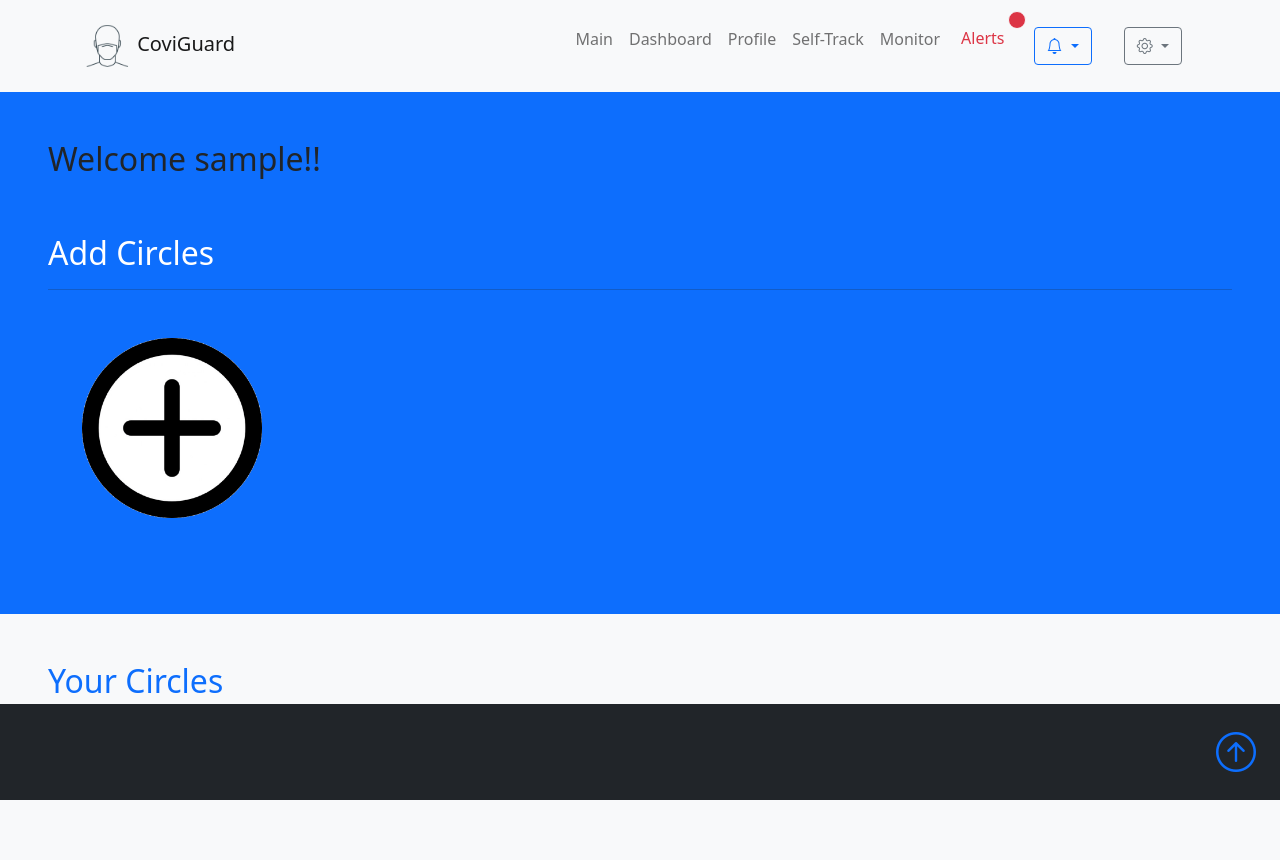
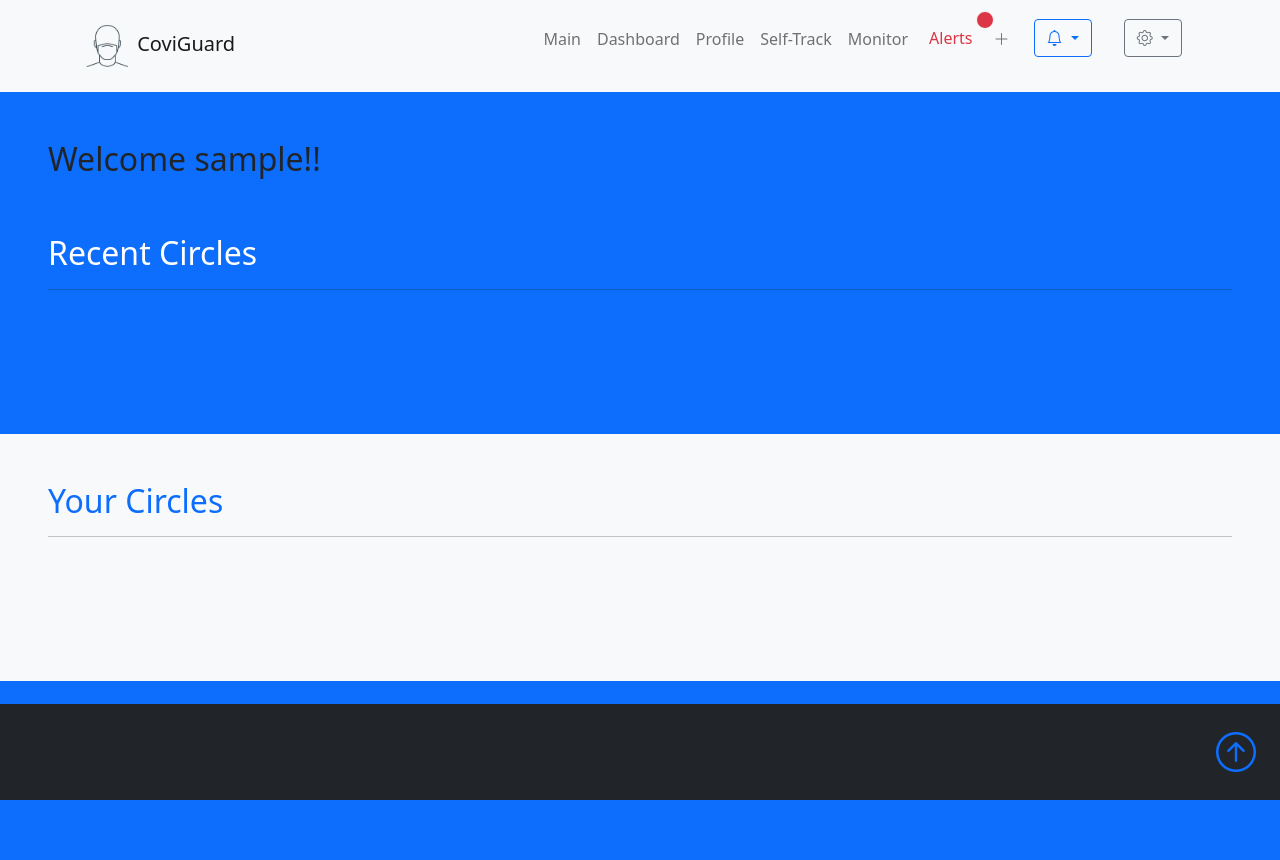
Before and after one commit to gcivil-nyu-org/S2022-Team-6-repo, a Django app: a page that uses templates/navbar.html in a window 1280 px wide. Shown: the top 860 px of the page. After the commit the page ends 800 px from the top, so only its background shows below. Run offline with Django 4.2, Linux system fonts and the light colour scheme; tables that the repository leaves empty hold one stand-in row (values such as "Sample post"); some libraries are stand-ins or nearby versions.

Commit message:
recent circles

```diff
--- a/circle/driver.py
+++ b/circle/driver.py
@@ -1,5 +1,63 @@
-from .models import Circle, CircleUser, CirclePolicy, Policy, RequestCircle
+from .models import (
+    Circle,
+    CircleUser,
+    CirclePolicy,
+    Policy,
+    RequestCircle,
+    RecentCircle,
+)
 from login.models import UserData
+import json
+
+
+def recent_circle(username):
+    user_data = UserData.objects.get(username=username)
+
+    recent_circle_list = list()
+
+    if len(RecentCircle.objects.filter(username=user_data)) == 0:
+
+        recentcircle = RecentCircle()
+        recentcircle.username = user_data
+        recentcircle.recent_circle = json.dumps([])
+        recentcircle.save()
+
+    else:
+        recentcircle = RecentCircle.objects.get(username=user_data)
+
+        jsonDec = json.decoder.JSONDecoder()
+        recent_circle_list = jsonDec.decode(recentcircle.recent_circle)
+
+    return recent_circle_list
+
+
+def get_recent_circles(recent_circle_list, username):
+
+    recent_circles = list()
+
+    for circle in recent_circle_list:
+        recent_circles.append(CircleUser.objects.get(circle_id=circle, username=username))
+
+    return recent_circles
+
+
+def add_recent_circle(circle_data):
+    recentcircle = RecentCircle.objects.get(username=circle_data.username)
+
+    jsonDec = json.decoder.JSONDecoder()
+    recent_circle_list = jsonDec.decode(recentcircle.recent_circle)
+
+    if not circle_data.circle_id.circle_id in recent_circle_list:
+
+        if len(recent_circle_list) == 3:
+            recent_circle_list.pop(0)
+            recent_circle_list.append(circle_data.circle_id.circle_id)
+        else:
+            recent_circle_list.append(circle_data.circle_id.circle_id)
+
+        recentcircle.recent_circle = json.dumps(recent_circle_list)
+
+        recentcircle.save()
 
 
 def create_request(username, circle_id):
--- a/circle/models.py
+++ b/circle/models.py
@@ -52,3 +52,8 @@ class RequestCircle(models.Model):
     request_id = models.AutoField(primary_key=True)
     circle_id = models.ForeignKey(Circle, on_delete=models.CASCADE)
     username = models.ForeignKey(UserData, on_delete=models.CASCADE)
+
+
+class RecentCircle(models.Model):
+    username = models.ForeignKey(UserData, on_delete=models.CASCADE)
+    recent_circle = models.TextField(null=True)
--- a/circle/templates/circle/circle.html
+++ b/circle/templates/circle/circle.html
@@ -5,15 +5,44 @@
     <section id="add-circle" class="p-5 bg-primary">
         <h2>Welcome {{username}}!!</h2>
         <br><br>
-        <h2 class="text-left text-white">Add Circles</h2>
+        <h2 class="text-left text-white">Recent Circles</h2>
         <hr>
-        <div class="container my-5">
+        <div class="container my-5 mx-5">
             <div class="row">
-                <div class="col-4">
-                    <a href="{% url 'circle:create' %}">
-                        <img src="{%static 'img/plus.png'%}" alt="" class="center-block plus">
-                    </a>
-                </div>
+                {% for data in recent_circles %}
+                    <div class="card col-lg-3 col-md-5 mx-2 my-2">
+                        <div class="dropdown">
+                            <button type="button" class="btn" data-bs-toggle="dropdown" aria-expanded="false" style="float: right; background-color: white; margin: 0%;padding: 0%;">
+                                <img src="{%static 'img/circle_options.jpeg'%}"></img>
+                            </button>
+                            <ul class="dropdown-menu p-0" aria-labelledby="dropdownMenuButton1" style="min-width: auto;">
+                                {% if data.is_admin %}
+                                <li>
+                                    <a href="{% url 'circle:deletecircle' username data.circle_id.circle_id%}">
+                                        <button type="button" class="btn btn-outline-primary" style="width: 137.47px;">Delete Circle</button>
+                                    </a>
+                                </li>
+                                <li>
+                                    <button type="button" class="btn btn-outline-primary">Edit Permission</button>
+                                </li>
+                                {% else %}
+                                <li>
+                                    <a href="{% url 'circle:exitcircle' username data.circle_id.circle_id%}">
+                                        <button type="button" class="btn btn-outline-primary">Exit Circle</button>
+                                    </a>
+                                </li>
+                                {% endif %}
+                            </ul>
+                        </div>
+                        <img class="rounded mx-auto d-block card-img-top my-3" src="{%static 'img/famliy.jpg'%}" alt="Card image cap">
+                        <div class="card-body">
+                            <h5 class="card-title text-center">{{data.circle_id.circle_name}}</h5>
+                        </div>
+                        <a href="{% url 'circle:user_circle' data.username.username data.circle_id.circle_id %}">
+                            <button type="button" class="btn btn-outline-primary btn-lg col-12 my-3">Enter Circle</button>
+                        </a>
+                    </div>
+                {% endfor %}
             </div>
         </div>
     </section>
--- a/circle/views.py
+++ b/circle/views.py
@@ -4,7 +4,7 @@ from django.http import HttpResponseRedirect
 from django.urls import reverse
 from django.contrib.auth import logout
 
-from .models import Circle, CirclePolicy, CircleUser, RequestCircle
+from .models import Circle, CirclePolicy, CircleUser, RequestCircle, RecentCircle
 from .helper import get_notifications, get_circle_requests
 from .driver import (
     create_request,
@@ -13,6 +13,9 @@ from .driver import (
     reject_request,
     remove_user,
     remove_circle,
+    recent_circle,
+    add_recent_circle,
+    get_recent_circles,
 )
 from django.core import signing
 
@@ -28,14 +31,18 @@ def circle(request):
 
     request_user_data, requests = get_notifications(username=username)
 
+    recent_circle_list = recent_circle(username)
+
+    recent_circles = get_recent_circles(recent_circle_list, username)
+
     context = {
         "page_name": "Circle",
         "username": username,
         "request_user_data": request_user_data,
         "requests": requests,
-        "update_settings": True,
         # Other
         "circle_user_data": circle_user_data,
+        "recent_circles": recent_circles,
     }
 
     return render(request, "circle/circle.html", context)
@@ -52,6 +59,8 @@ def current_circle(request, username, circle_id):
         remove_user(username, request.POST.get("remove_user"), circle_id)
 
     circle_data = CircleUser.objects.get(circle_id=circle_id, username=username)
+
+    add_recent_circle(circle_data)
 
     circle_user_data = CircleUser.objects.filter(circle_id=circle_id)
 
--- a/templates/navbar.html
+++ b/templates/navbar.html
@@ -32,15 +32,19 @@
                     <li class="nav-item">
                         <button type="button" class="btn btn-light position-relative">
                             <p class="text-danger">Alerts</p>
-
-
                             <span
                                 class="position-absolute top-0 start-100 translate-middle p-2 bg-danger border border-light rounded-circle">
                                 <span class="visually-hidden">New alerts</span>
                             </span>
                         </button>
                     </li>
-                </ul>
+                    <li class="nav-item text-dark">
+                        <a href="{% url 'circle:create' %}" class="nav-link">
+                            <i class="bi bi-plus-lg"></i>
+                        </a>
+                    </li>
+
+                    <li>
                         <div class="dropdown">
                             <button class="btn btn-outline-primary dropdown-toggle position-relative mx-3" type="button"
                                 id="dropdownMenuButton1" data-bs-toggle="dropdown" aria-expanded="false">
@@ -77,7 +81,9 @@
                                 {% endif %}
                             </ul>
                         </div>
+                    </li>
 
+                    <li>
                         <div class="dropdown">
                             <button class="btn btn-outline-secondary dropdown-toggle position-relative mx-3" type="button"
                                 id="dropdownMenuButton1" data-bs-toggle="dropdown" aria-expanded="false">
@@ -106,6 +112,8 @@
                                 </li>
                             </ul>
                         </div>
+                    </li>
+                </ul>
             </div>
         </div>
     </nav>
```
Also changed, not shown: circle/admin.py (+9 -1 lines), circle/migrations/0007_recentcircle.py (added), circle/migrations/0008_recentcircle_username_and_more.py (added), circle/migrations/0009_alter_recentcircle_recent_circle_and_more.py (added), 1 other file. Lines whose indentation alone changed are shown as unchanged.
